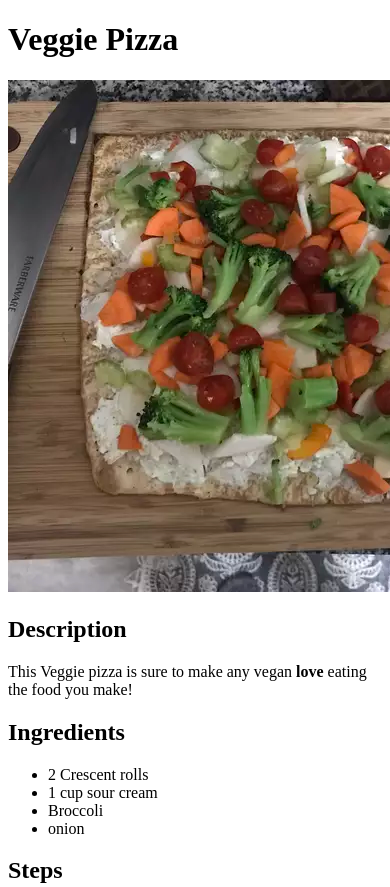
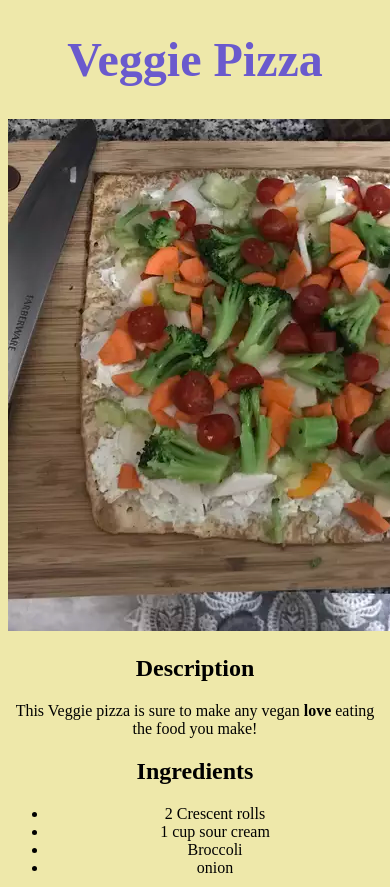
Before and after one commit to mdfrygames/odin-recipes, a plain HTML site: page recipes/pizza.html in a window 390 px wide. Shown: the top 887 px of the page. Drawn offline with Linux system fonts and the light colour scheme.

Commit message:
Fix hamburger and add CSS

```diff
--- a/recipes/pizza.html
+++ b/recipes/pizza.html
@@ -3,8 +3,9 @@
 <head>
 <meta charset="UTF-8">
 <title>How to make a veggie pizza</title>
+<link rel="stylesheet" href="../styles.css">
 </head>
-<body>
+<body class = "back">
 <h1>Veggie Pizza</h1>
 <img src="../images/pizza.png">
 <h2>Description</h2>
--- /dev/null
+++ b/styles.css
@@ -0,0 +1,20 @@
+
+
+body {
+background-color: #EEE8AA;
+}
+
+h1,
+p,
+ul,
+ol,
+h2 {
+text-align: center;
+font-size: 24;
+}
+
+
+h1 {
+font-size: 48px;
+color: #6A5ACD;
+}
```
Also changed, not shown: index.html (+2 -1 lines), recipes/Hamburger.html (+1 -0 lines), recipes/taco.html (+1 -0 lines).
